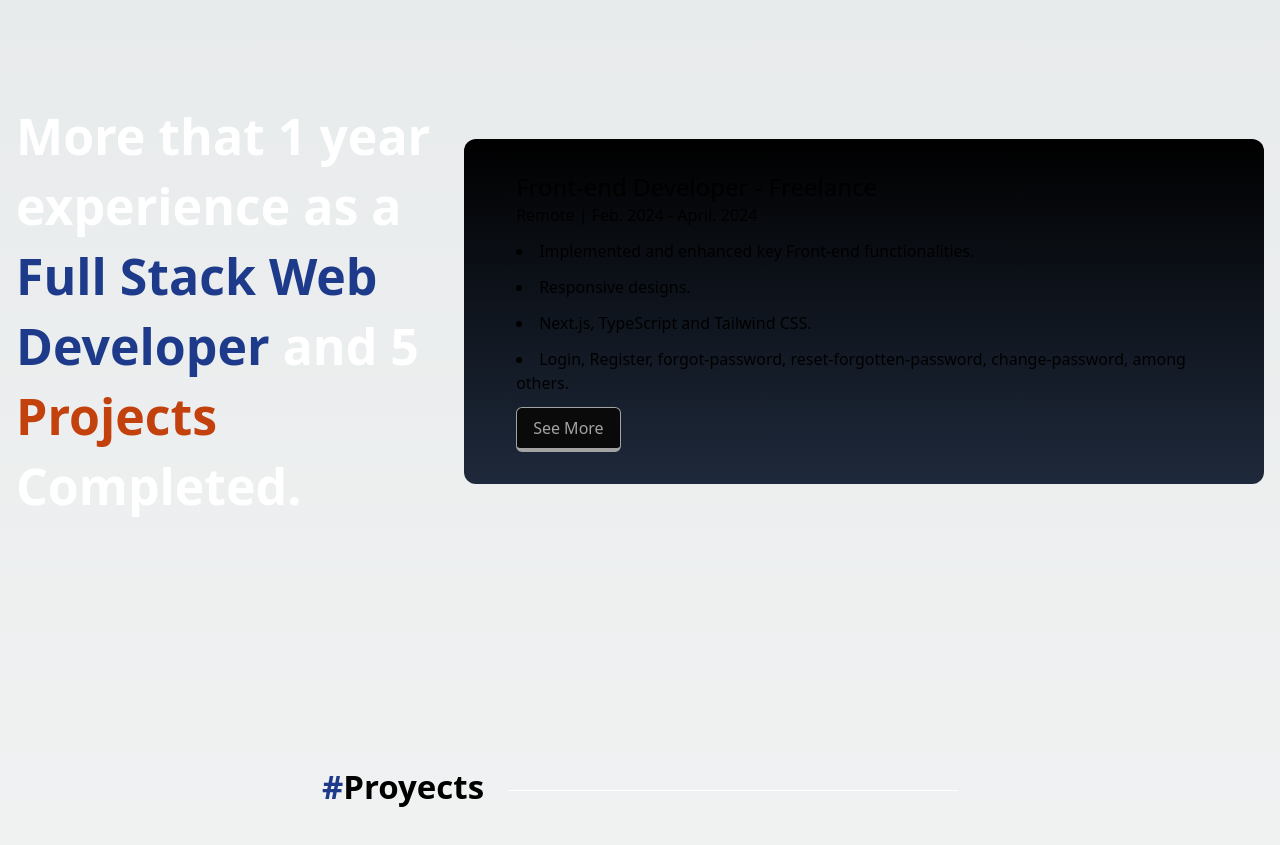
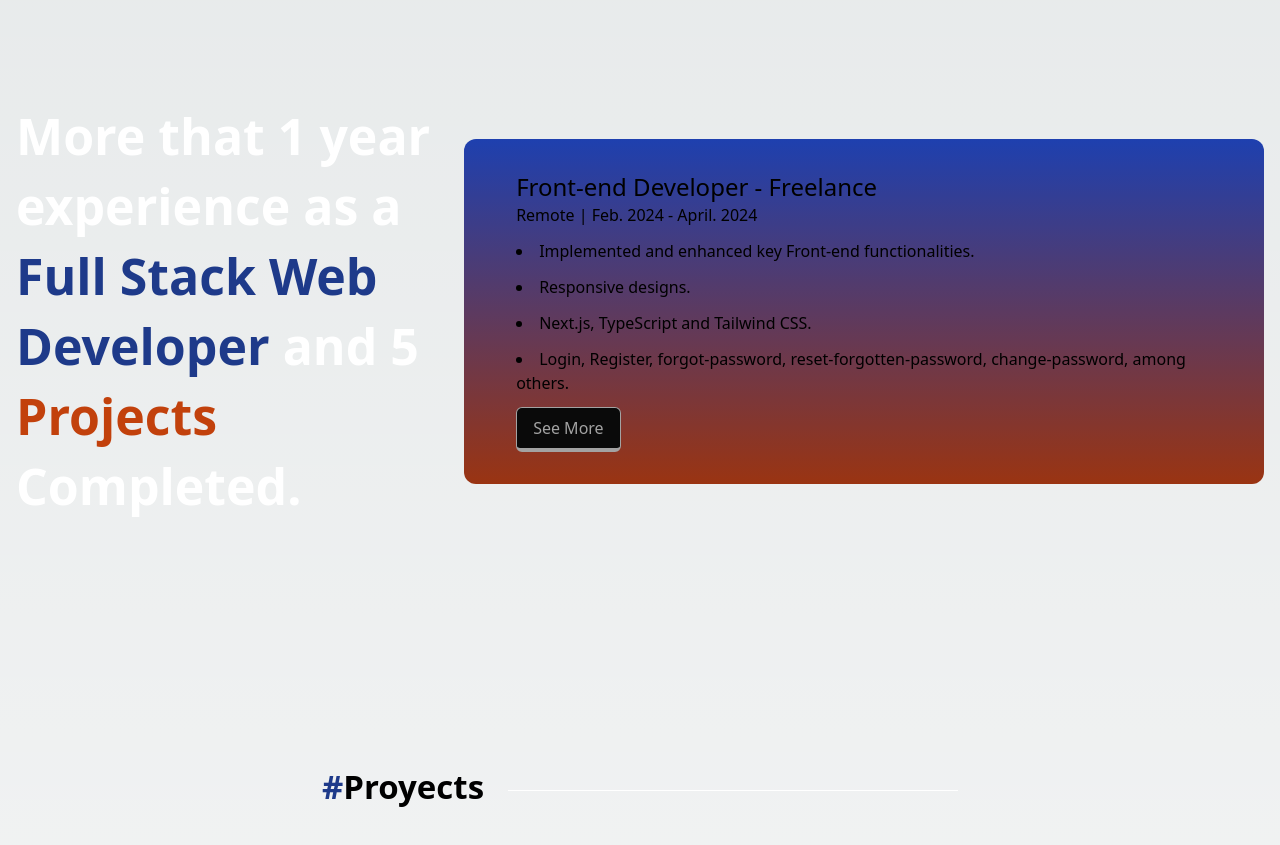
Before and after one commit to Jessuss0/Portfolio-JesusAcosta, a Next.js app in the folder portfolio-jesusacosta/: page / in a window 1280 px wide. Shown: the part 1940-2785 px from the top of the page. Built offline with nearby package versions, Linux system fonts and the light colour scheme.

Commit message:
fix colors

```diff
--- a/portfolio-jesusacosta/src/components/experience/experience.jsx
+++ b/portfolio-jesusacosta/src/components/experience/experience.jsx
@@ -18,7 +18,7 @@ export default function Experience() {
             Completed.
           </p>
         </div>
-        <div className=" mt-20 xl:mt-0 xl:flex xl:justify-center xl:items-center flex flex-col-reverse md:flex-row bg-gradient-to-t from-slate-800 to-black p-8 md:w-[800px] lg:w-[1000px] rounded-xl">
+        <div className=" mt-20 xl:mt-0 xl:flex xl:justify-center xl:items-center flex flex-col-reverse md:flex-row bg-gradient-to-t from-orange-800 to-blue-800 p-8 md:w-[800px] lg:w-[1000px] rounded-xl">
           <div className="md:ml-5 md:mr-auto">
             <h2 className="text-2xl font-medium">
               Front-end Developer - Freelance
```
